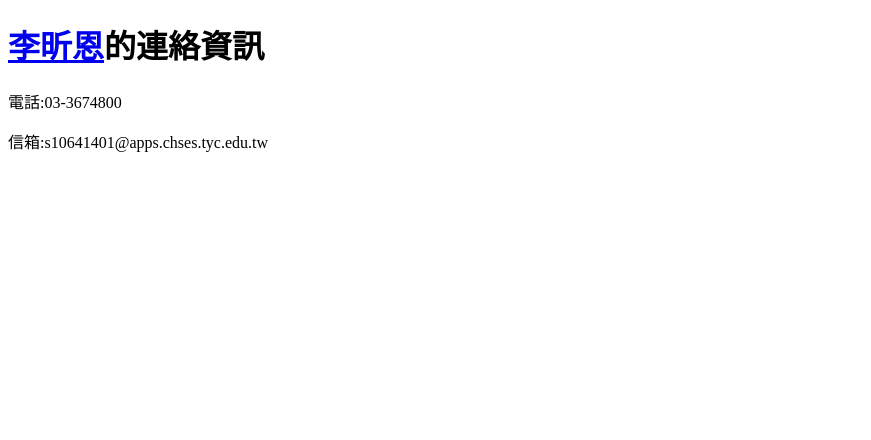
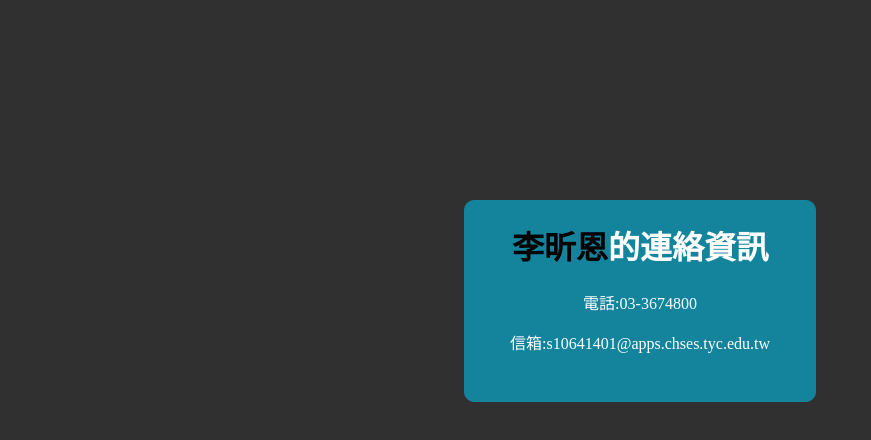
Before and after one commit to ricky9698/CV, a plain HTML site: page contact.html in a window 1280 px wide. Shown: the whole page, without its empty margins (0-871 px from the left). Drawn offline with Linux system fonts and the light colour scheme.

Commit message:
修改聯絡資訊

```diff
--- a/contact.html
+++ b/contact.html
@@ -3,10 +3,35 @@
 <head>
 	<meta charset="utf-8">
 	<title>Contact Me</title>
+	<style type="text/css">
+	body {
+		background-color: #303030;
+		color: white;}
+a {
+color: black;
+text-decoration: none;
+}
+    .info {
+      margin-left: auto;
+      margin-right: auto;
+      border: solid 1px #14849d;
+      width: 350px;
+      height: 200px;
+      text-align: center;
+      background-color: #14849d;
+      border-radius: 10px;
+      margin-top: 200px;
+    }
+
+
+</style>
 </head>
 <body>
-     <h1><a href="index.html">李昕恩</a>的連絡資訊</h1>
+
+<div class="info">
+	 <h1><a href="index.html">李昕恩</a>的連絡資訊</h1>
      <p>電話:03-3674800</p>
      <p>信箱:s10641401@apps.chses.tyc.edu.tw</p>
+</div>
 </body>
 </html>
```
